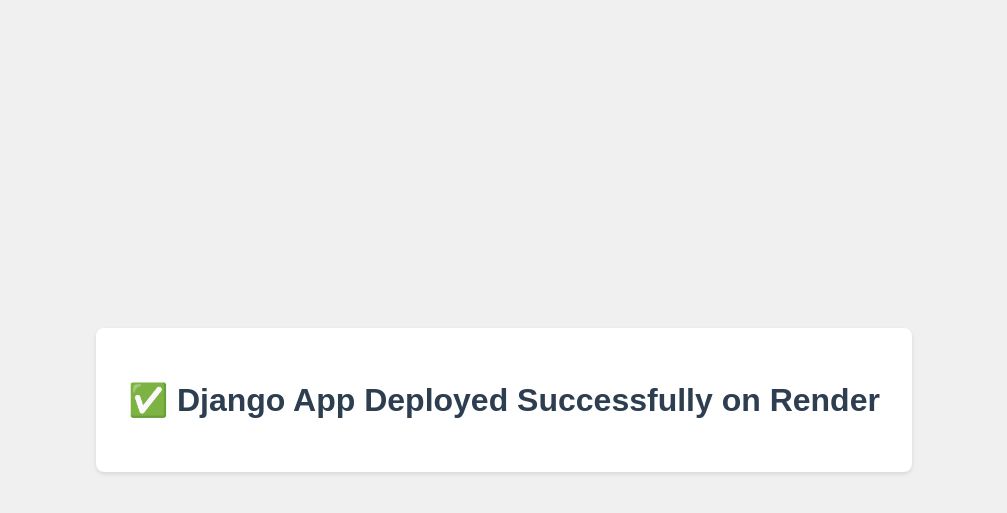
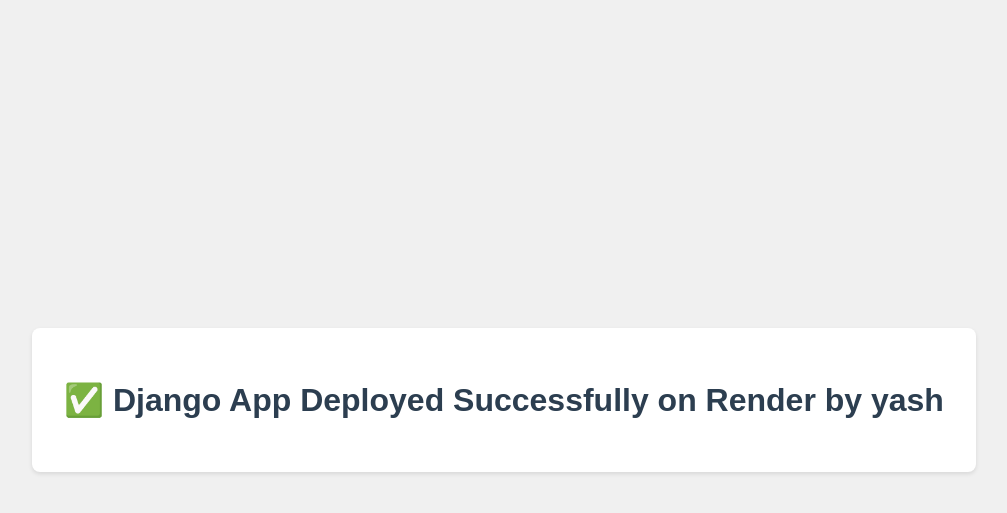
Before and after one commit to yashbhosale2403/django-app, a Django app: page / in a window 1280 px wide. Shown: the top 513 px of the page, without its empty margins (136-1143 px from the left). Run offline with Django 5.2, Linux system fonts and the light colour scheme.

Commit message:
Update home.html

```diff
--- a/django_port/templates/home.html
+++ b/django_port/templates/home.html
@@ -9,7 +9,7 @@
 </head>
 <body>
     <div class="container">
-        <h1>✅ Django App Deployed Successfully on Render</h1>
+        <h1>✅ Django App Deployed Successfully on Render by yash</h1>
     </div>
 </body>
 </html>
```
